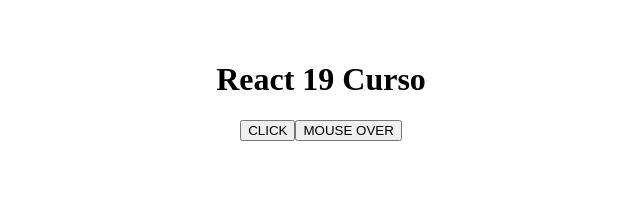
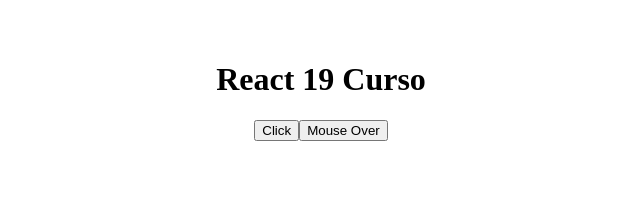
Before and after one commit to pedronieto84/react-19, a React (Vite) app in the folder react-19-curso/: page / in a window 1280 px wide. Shown: the top 210 px of the page, without its empty margins (319-959 px from the left). Built offline with nearby package versions, Linux system fonts and the light colour scheme.

Commit message:
Pasar parámetros

```diff
--- a/react-19-curso/src/App.jsx
+++ b/react-19-curso/src/App.jsx
@@ -1,23 +1,20 @@
 
 import './App.css'
 
+function App() {
+
+  const functionWithParameters = ( parameter) => {
+    console.log(`Función llamada desde ${parameter}`);
+  }
 
 
-function App() {
-
-  const functionClick = () => {
-    console.log('onClick');
-  }
-
-  const functionOnMouseOver = () => {
-    console.log('onMouseOver');
-  }
 
   return (
     <>
       <h1 >React 19 Curso</h1>
-      <button onClick= { functionClick } >CLICK</button>
-      <button onMouseOver= {functionOnMouseOver}>MOUSE OVER</button>
+      <button onClick={() => functionWithParameters('Click')}>Click</button>
+      <button onMouseOver={() => functionWithParameters('MouseOver')}>Mouse Over</button>
+
 
     </>
   )
```
